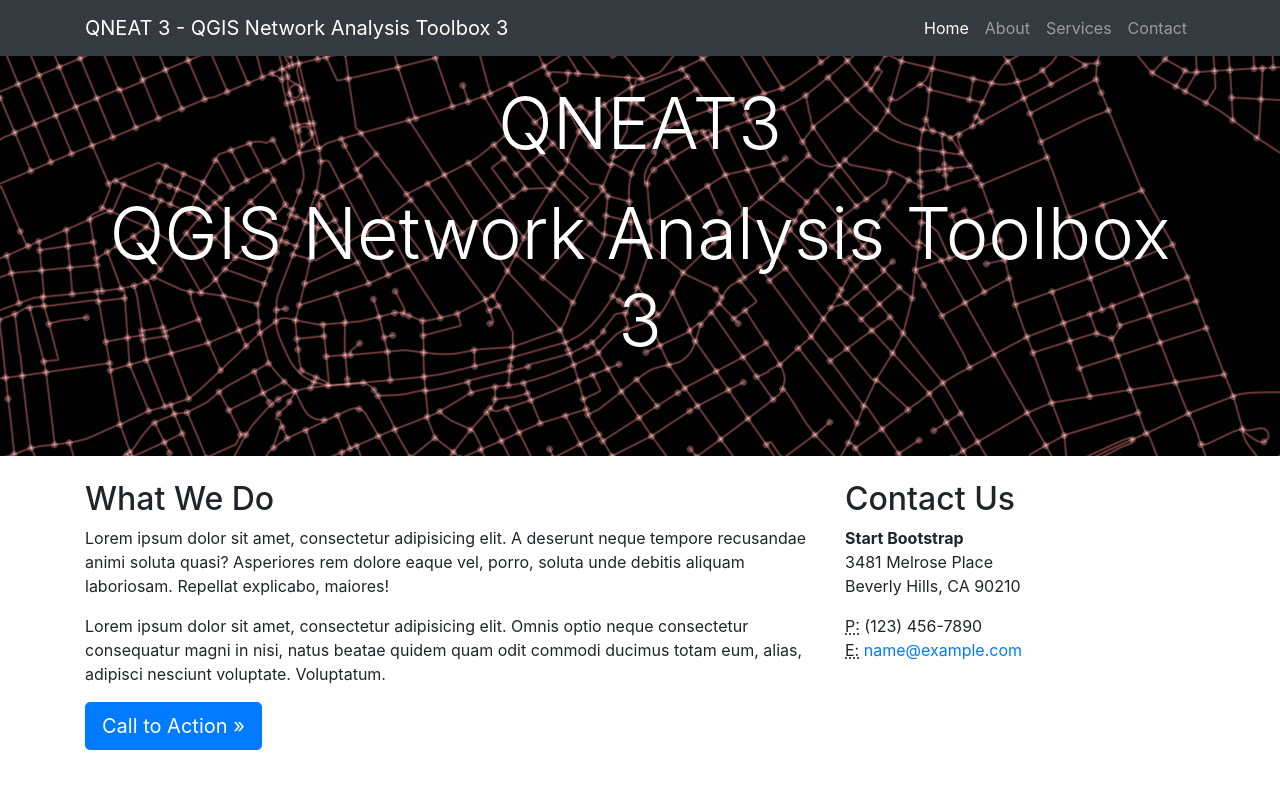
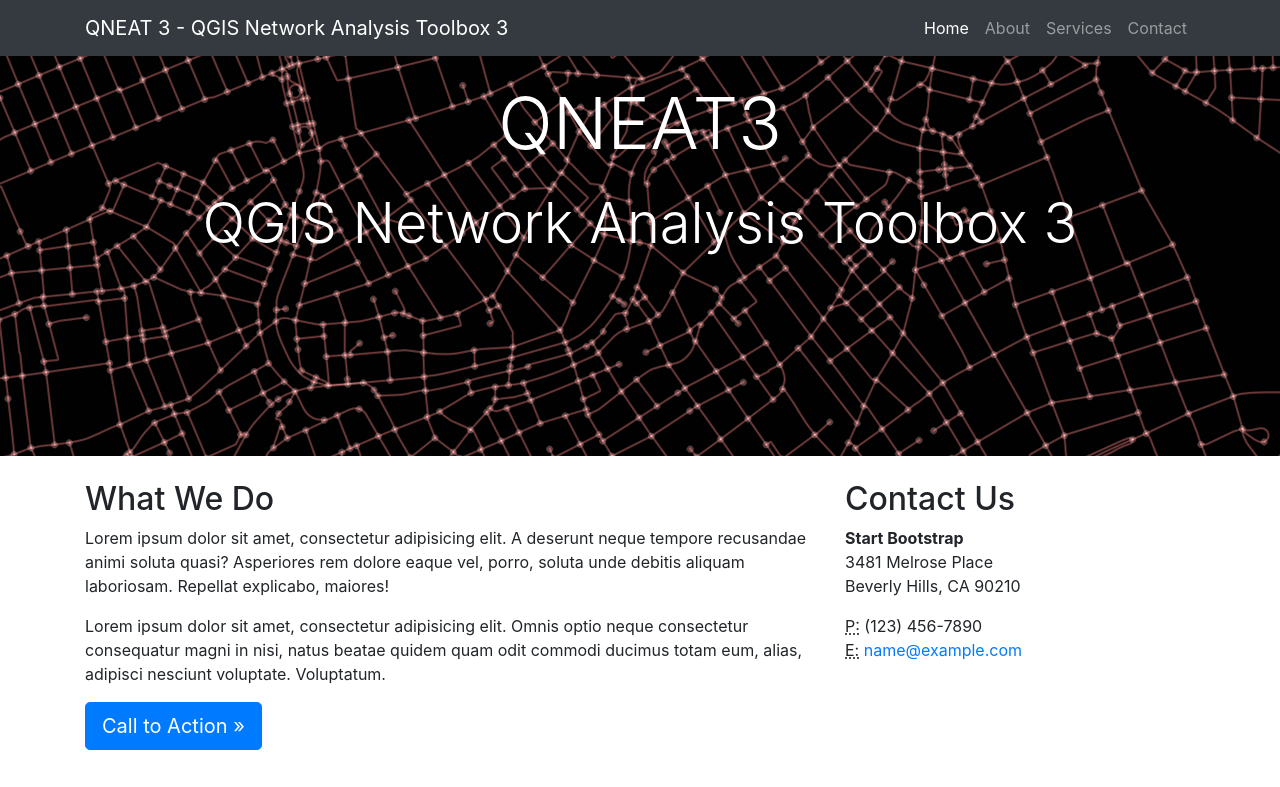
Before and after one commit to root676/root676.github.io, a website: page index.html in a window 1280 px wide. Shown: the top 787 px of the page. Drawn offline with Linux system fonts and the light colour scheme.

Commit message:
adapt heading size

```diff
--- a/index.html
+++ b/index.html
@@ -54,7 +54,7 @@
         <div class="row">
           <div class="col-lg-12">
             <h1 class="display-3 text-center text-white mt-4">QNEAT3</h1>
-            <h3 class="display-3 text-center text-white mt-4">QGIS Network Analysis Toolbox 3</h3>
+            <h3 class="display-4 text-center text-white mt-4">QGIS Network Analysis Toolbox 3</h3>
           </div>
         </div>
       </div>
```
